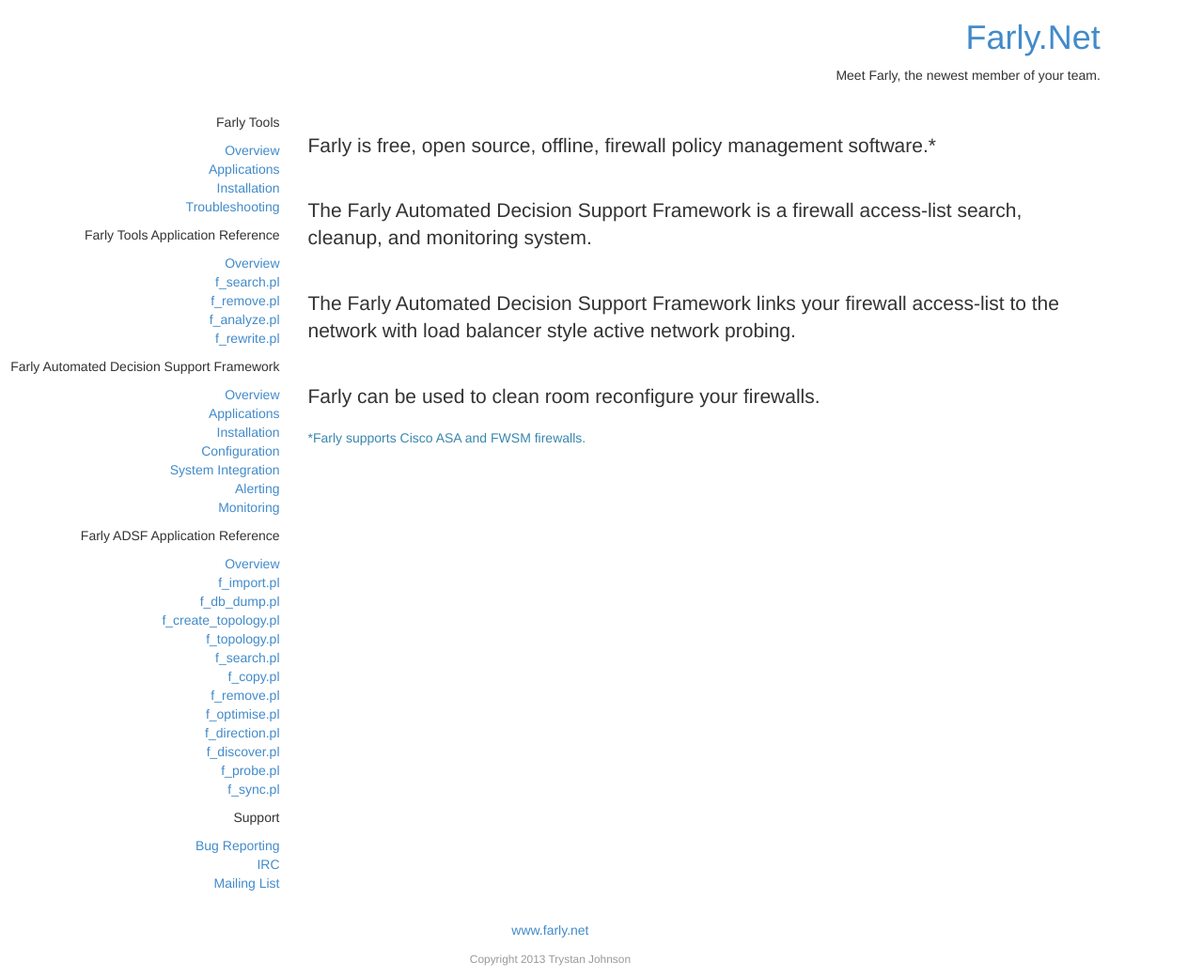
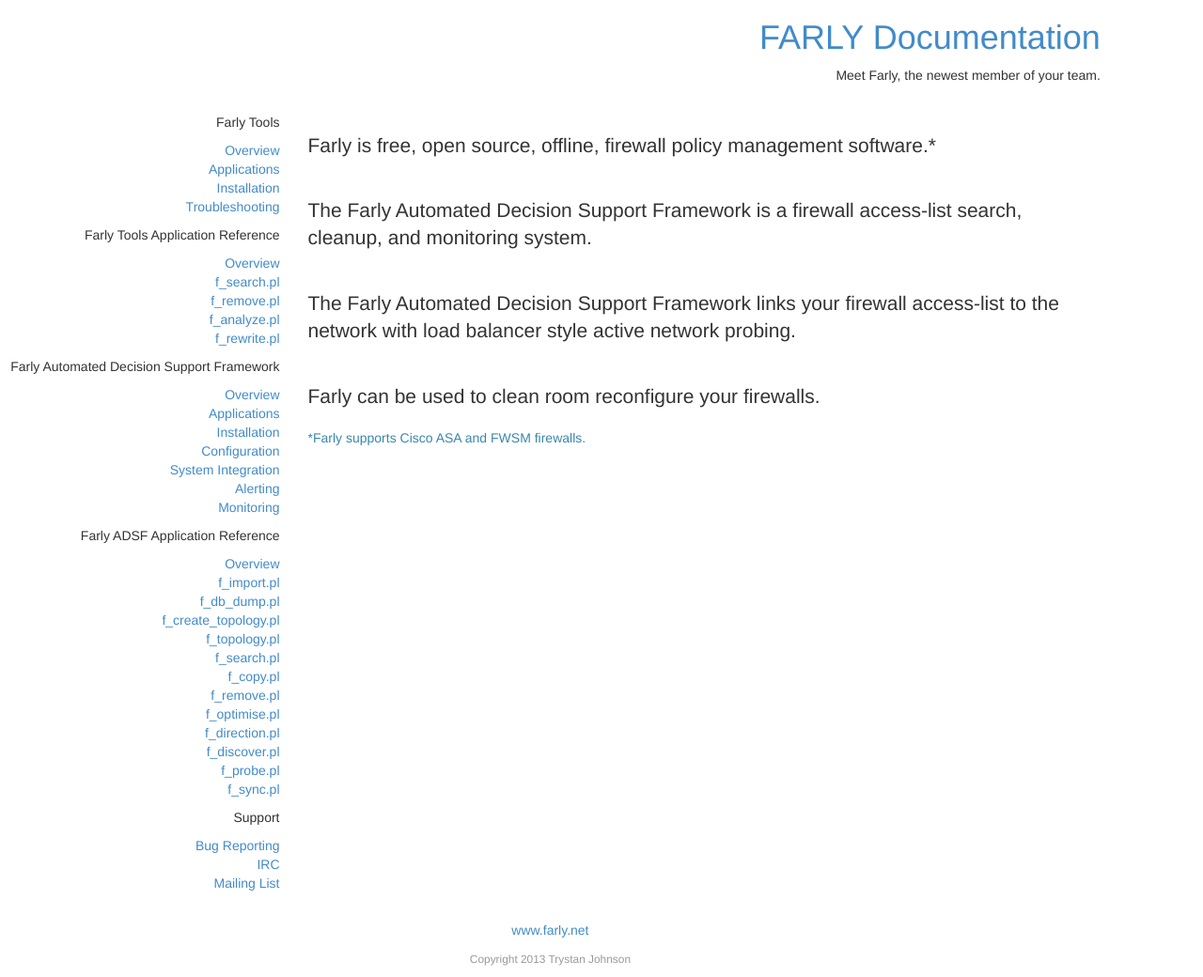
Before and after one commit to trystanzj/trystanzj.github.io, a Jekyll site: the page built from index.html, in a window 1280 px wide. Shown: the whole page at 94% size. Built offline with Jekyll 4.4.1, drawn with Linux system fonts in a browser that asks for light colours.

Commit message:
Update _config.yml

```diff
--- a/_config.yml
+++ b/_config.yml
@@ -1,2 +1,2 @@
-name: Farly.Net
+name: FARLY Documentation
 permalink: /blog/:month-:day-:year/:title.html
```
